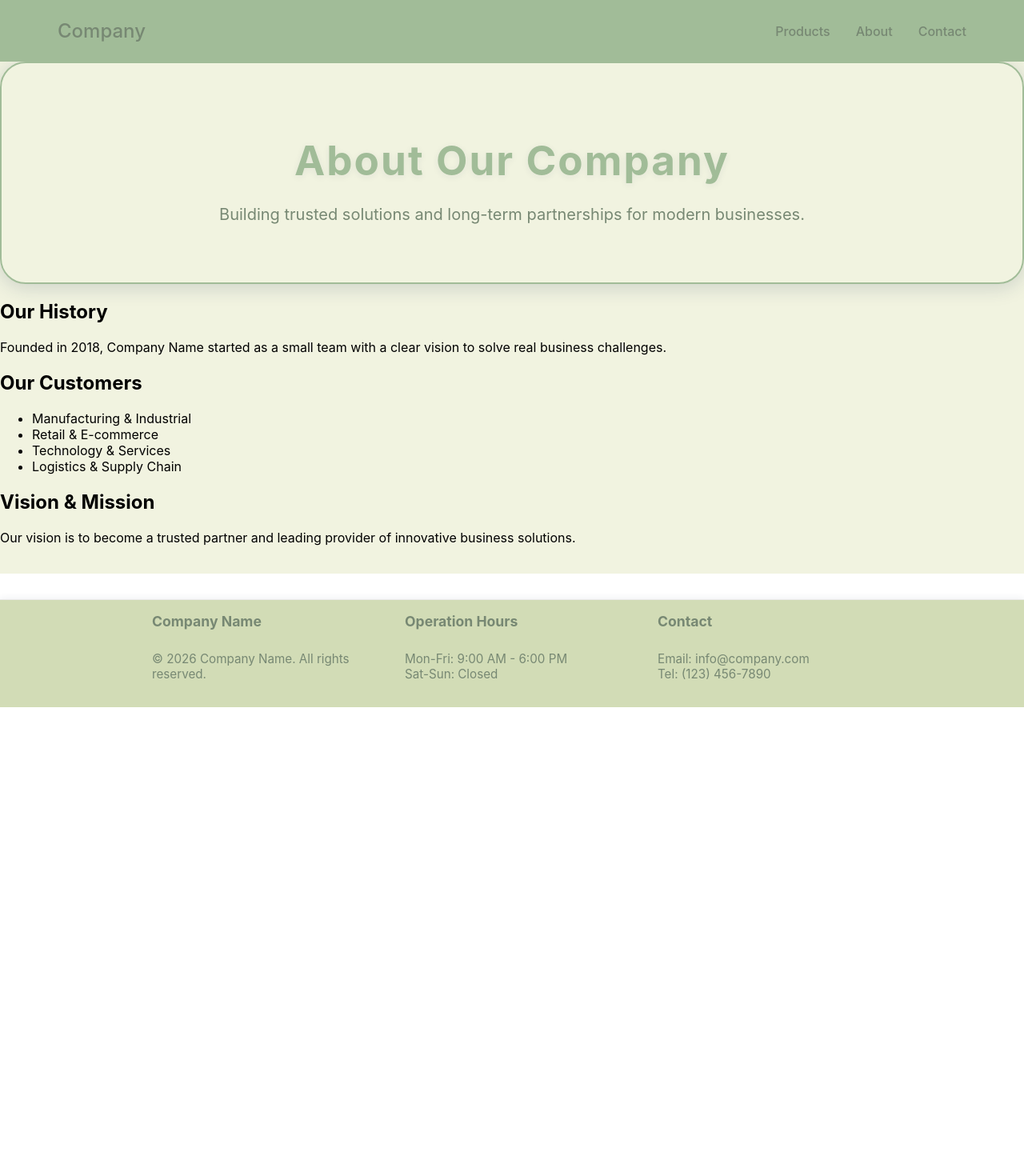
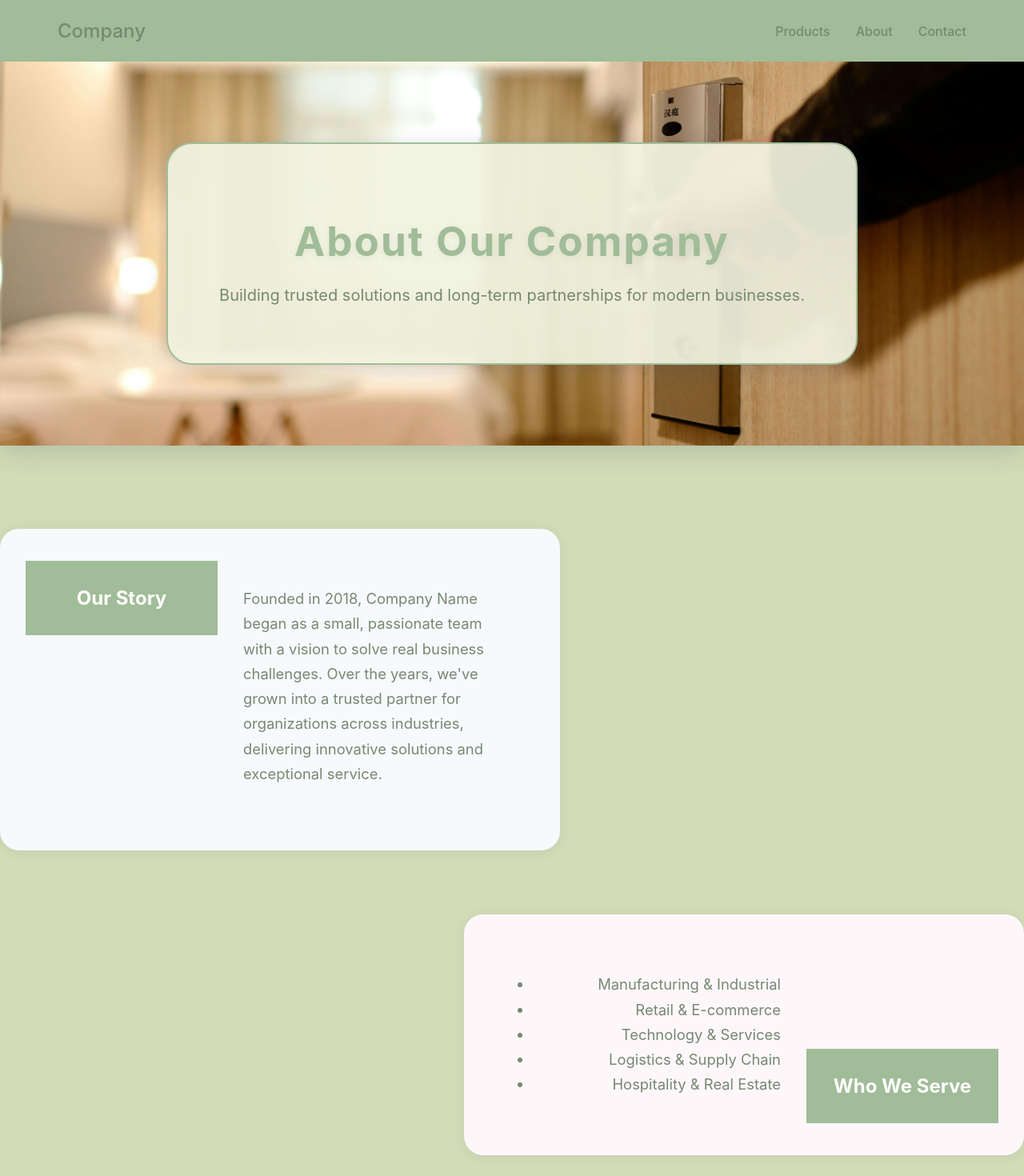
Before and after one commit to kiwabc123/company-profile, a Next.js app: page /about in a window 1280 px wide. Shown: the top 1470 px of the page at 80% size. Before the commit the page ends 884 px from the top, so only its background shows below. Built offline with nearby package versions, Linux system fonts and the light colour scheme.

Commit message:
update : about page

```diff
--- a/pages/about.tsx
+++ b/pages/about.tsx
@@ -11,34 +11,56 @@ export default function About() {
         />
       </Head>
 
-      <section>
+      <section className={styles.hero}>
         <div className={styles.overlay}>
           <h1>About Our Company</h1>
           <p>
-            Building trusted solutions and long-term partnerships for modern
-            businesses.
+            Building trusted solutions and long-term partnerships for modern businesses.
           </p>
         </div>
+      </section>
 
-        <h2>Our History</h2>
+      <section className={styles['about-section']}>
+        <div className={styles['about-block'] + ' ' + styles.left}>
+          <div className={styles['about-block-title']}>Our Story</div>
+          <div className={styles['about-block-content']}>
             <p>
-          Founded in 2018, Company Name started as a small team with a clear
-          vision to solve real business challenges.
+              Founded in 2018, Company Name began as a small, passionate team with a vision to solve real business challenges. Over the years, we've grown into a trusted partner for organizations across industries, delivering innovative solutions and exceptional service.
             </p>
-
-        <h2>Our Customers</h2>
+          </div>
+        </div>
+        <div className={styles['about-block'] + ' ' + styles.right}>
+          <div className={styles['about-block-title']}>Who We Serve</div>
+          <div className={styles['about-block-content']}>
             <ul>
-          <li>Manufacturing & Industrial</li>
-          <li>Retail & E-commerce</li>
-          <li>Technology & Services</li>
-          <li>Logistics & Supply Chain</li>
+              <li>Manufacturing &amp; Industrial</li>
+              <li>Retail &amp; E-commerce</li>
+              <li>Technology &amp; Services</li>
+              <li>Logistics &amp; Supply Chain</li>
+              <li>Hospitality &amp; Real Estate</li>
             </ul>
-
-        <h2>Vision & Mission</h2>
+          </div>
+        </div>
+        <div className={styles['about-block'] + ' ' + styles.left}>
+          <div className={styles['about-block-title']}>Vision &amp; Mission</div>
+          <div className={styles['about-block-content']}>
             <p>
-          Our vision is to become a trusted partner and leading provider of
-          innovative business solutions.
+              Our vision is to become a leading provider of innovative business solutions, empowering our clients to thrive in a rapidly changing world. We are committed to building long-term relationships based on trust, integrity, and results.
             </p>
+          </div>
+        </div>
+        <div className={styles['about-block'] + ' ' + styles.right}>
+          <div className={styles['about-block-title']}>Our Values</div>
+          <div className={styles['about-block-content']}>
+            <ul>
+              <li>Customer Success First</li>
+              <li>Integrity &amp; Transparency</li>
+              <li>Continuous Innovation</li>
+              <li>Teamwork &amp; Respect</li>
+              <li>Quality &amp; Excellence</li>
+            </ul>
+          </div>
+        </div>
       </section>
     </>
   );
--- a/styles/about.module.css
+++ b/styles/about.module.css
@@ -1,11 +1,121 @@
-
+.about-block {
+  width: 100%;
+  max-width: 900px;
+  margin: 2.5rem auto;
+  border-radius: 1.5rem;
+  box-shadow: 0 2px 16px rgba(34,56,89,0.08);
+  display: flex;
+  flex-direction: row;
+  align-items: stretch;
+  overflow: hidden;
+}
+.about-block.left {
+  flex-direction: row;
+  background: #f7fafd;
+}
+.about-block.right {
+  flex-direction: row-reverse;
+  background: #fdf7fa;
+}
+.about-block-title {
+  flex: 0 0 240px;
+  display: flex;
+  align-items: center;
+  justify-content: center;
+  background: var(--color-primary);
+  color: #fff;
+  font-size: 1.5rem;
+  font-weight: 700;
+  padding: 2rem 1.2rem;
+  text-align: center;
+  min-width: 140px;
+}
+.about-block-content {
+  flex: 1 1 0;
+  padding: 2rem 2rem;
+  display: flex;
+  flex-direction: column;
+  justify-content: center;
+  color: var(--color-accent);
+  font-size: 1.15rem;
+  line-height: 1.7;
+  background: transparent;
+}
+.about-block-content ul {
+  padding-left: 1.2em;
+  margin: 0;
+}
+@media (max-width: 900px) {
+  .about-block, .about-block.left, .about-block.right {
+    flex-direction: column !important;
+    max-width: 98vw;
+    margin: 1.2rem auto;
+  }
+  .about-block-title {
+    font-size: 1.1rem;
+    padding: 1.2rem 0.7rem;
+    min-width: 0;
+  }
+  .about-block-content {
+    padding: 1.2rem 0.7rem;
+  }
+}
+.about-block {
+  width: 100%;
+  max-width: 700px;
+  margin: 2.5rem auto;
+  background: #fff;
+  border-radius: 1.5rem;
+  box-shadow: 0 2px 16px rgba(34,56,89,0.08);
+  padding: 2.5rem 2rem;
+  display: flex;
+  flex-direction: column;
+  align-items: flex-start;
+  transition: box-shadow 0.2s;
+}
+.about-block.left {
+  align-items: flex-start;
+  margin-left: 0;
+  margin-right: auto;
+}
+.about-block.right {
+  align-items: flex-end;
+  margin-left: auto;
+  margin-right: 0;
+  text-align: right;
+}
+.about-block h2 {
+  font-size: 2rem;
+  color: var(--color-primary);
+  font-weight: 700;
+  margin-bottom: 1rem;
+  margin-top: 0;
+}
+.about-block p, .about-block ul {
+  font-size: 1.15rem;
+  color: var(--color-accent);
+  margin: 0 0 0.5rem 0;
+  line-height: 1.7;
+}
+.about-block ul {
+  padding-left: 1.2em;
+  margin-bottom: 0;
+}
+@media (max-width: 700px) {
+  .about-block, .about-block.left, .about-block.right {
+    align-items: flex-start !important;
+    text-align: left !important;
+    padding: 1.2rem 0.7rem;
+    margin: 1.2rem 0;
+  }
+  .about-block h2 {
+    font-size: 1.3rem;
+  }
+}
 .hero {
   position: relative;
-  width: 100vw;
-  left: 50%;
-  right: 50%;
-  margin-left: -50vw;
-  margin-right: -50vw;
+  width: 100%;
+  min-height: 320px;
   height: 60vh;
   background-image: url('/images/welcome-room.jpg');
   background-size: cover;
@@ -14,6 +124,130 @@
   align-items: center;
   justify-content: center;
   box-shadow: 0 8px 32px 0 rgba(34, 56, 89, 0.18);
+  overflow: hidden;
+}
+
+.overlay {
+  background: rgba(241, 243, 224, 0.92);
+  padding: 3rem 4rem;
+  text-align: center;
+  color: var(--color-accent);
+  border-radius: 2rem;
+  box-shadow: 0 4px 24px 0 rgba(34, 56, 89, 0.18);
+  border: 2px solid var(--color-primary);
+  backdrop-filter: blur(2px);
+}
+
+.overlay h1 {
+  font-size: 3.2rem;
+  margin-bottom: 1.2rem;
+  font-weight: 700;
+  letter-spacing: 0.04em;
+  color: var(--color-primary);
+  text-shadow: 0 2px 8px rgba(34,56,89,0.08);
+}
+
+.overlay p {
+  font-size: 1.25rem;
+  line-height: 1.7;
+  color: var(--color-accent);
+}
+
+.about-section {
+  width: 100%;
+  background: var(--color-bg-alt);
+  padding: 4rem 0;
+  display: flex;
+  flex-direction: column;
+  align-items: center;
+}
+
+.about-image {
+  width: 420px;
+  max-width: 90vw;
+  border-radius: 1.5rem;
+  box-shadow: 0 4px 24px 0 rgba(34, 56, 89, 0.12);
+  object-fit: cover;
+  margin-bottom: 2rem;
+}
+
+.about-content {
+  max-width: 700px;
+  width: 100%;
+  color: var(--color-accent);
+  font-size: 1.15rem;
+  line-height: 1.7;
+  word-break: break-word;
+  overflow: visible;
+  text-align: left;
+}
+
+.about-content h2 {
+  font-size: 2rem;
+  margin-top: 2rem;
+  margin-bottom: 1rem;
+  color: var(--color-primary);
+  font-weight: 700;
+  word-break: break-word;
+  white-space: normal;
+  overflow-wrap: anywhere;
+}
+
+@media (max-width: 900px) {
+  .about-section {
+    padding: 2rem 0;
+  }
+  .about-image {
+    margin-bottom: 1.2rem;
+  }
+  .about-content {
+    padding: 0 1rem;
+  }
+  .overlay {
+    padding: 2rem 1rem;
+  }
+  .overlay h1 {
+    font-size: 2rem;
+  }
+}
+.about-image {
+  align-self: start;
+}
+.about-container {
+  display: grid;
+  grid-template-columns: 1fr 1.2fr;
+  gap: 3rem;
+  width: 100%;
+  max-width: 1200px;
+  margin: 0 auto;
+  align-items: center;
+  padding: 0 1.5rem;
+}
+
+@media (max-width: 900px) {
+  .about-container {
+    grid-template-columns: 1fr;
+    gap: 2rem;
+    padding: 0 1rem;
+  }
+  .about-image {
+    margin: 0 auto;
+  }
+}
+
+.hero {
+  position: relative;
+  width: 100%;
+  min-height: 320px;
+  height: 60vh;
+  background-image: url('/images/welcome-room.jpg');
+  background-size: cover;
+  background-position: center;
+  display: flex;
+  align-items: center;
+  justify-content: center;
+  box-shadow: 0 8px 32px 0 rgba(34, 56, 89, 0.18);
+  overflow: hidden;
 }
 
 
@@ -47,18 +281,19 @@
 }
 
 .about-section {
-  width: 100vw;
-  left: 50%;
-  right: 50%;
-  margin-left: -50vw;
-  margin-right: -50vw;
+  width: 100%;
   background: var(--color-bg-alt);
   padding: 4rem 0;
-  display: flex;
-  flex-wrap: wrap;
-  justify-content: center;
-  align-items: center;
-  gap: 3rem;
+}
+@media (max-width: 700px) {
+  .hero {
+    min-height: 180px;
+    height: 32vh;
+    padding: 0;
+  }
+  .about-section {
+    padding: 2rem 0;
+  }
 }
 
 .about-image {
@@ -71,7 +306,37 @@
 
 .about-content {
   max-width: 600px;
+  width: 100%;
   color: var(--color-accent);
   font-size: 1.15rem;
   line-height: 1.7;
+  word-break: break-word;
+  overflow: visible;
+  align-self: start;
+  text-align: left;
 }
+
+
+@media (max-width: 700px) {
+  .about-content {
+    max-width: 100vw;
+    width: 100vw;
+    padding: 0 1rem;
+  }
+  .about-content h2 {
+    font-size: 1.3rem;
+  }
+}
+
+.about-content h2 {
+  font-size: 2rem;
+  margin-top: 2rem;
+  margin-bottom: 1rem;
+  word-break: break-word;
+  white-space: normal;
+  overflow-wrap: anywhere;
+  width: 100%;
+  display: block;
+  overflow: visible;
+  text-overflow: initial;
+}
```
Lines whose indentation alone changed are shown as unchanged.
